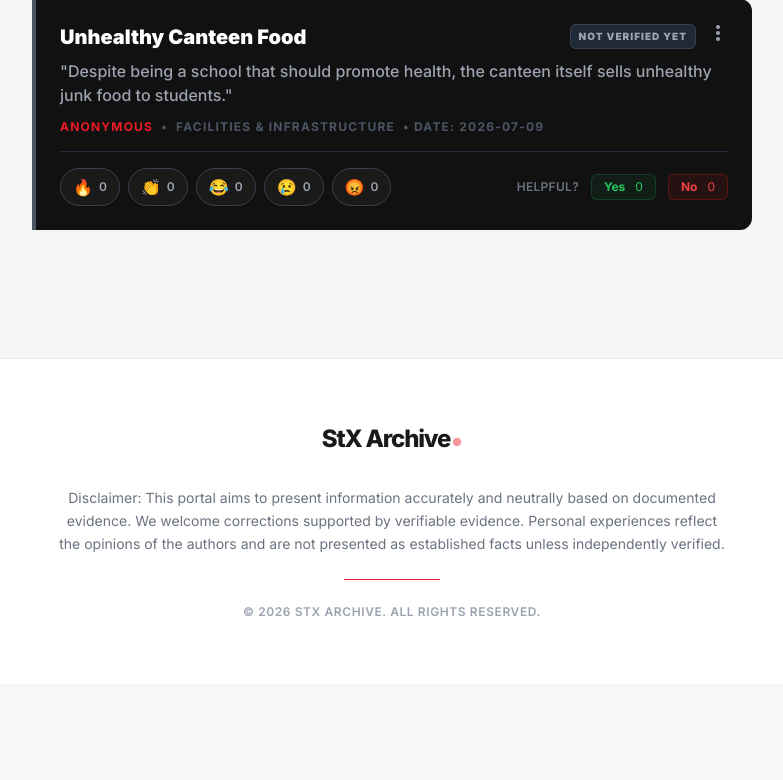
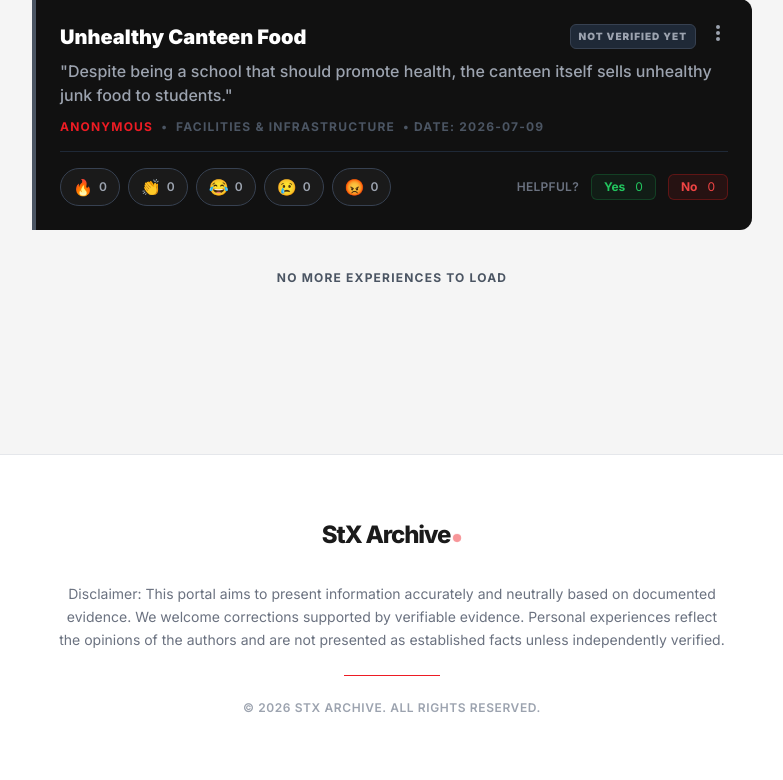
Before and after one commit to stxarchives/StX-Archives, a Flask app: page /experience in a window 1280 px wide. Shown: the part 2319-3099 px from the top of the page, without its empty margins (248-1031 px from the left). Before the commit the page ends 2935 px from the top, so only its background shows below. Run offline with Flask 3, Linux system fonts and the light colour scheme; some libraries are stand-ins or nearby versions.

Commit message:
Implement infinite scroll pagination for experiences

```diff
--- a/app.py
+++ b/app.py
@@ -783,7 +783,7 @@
             query = supabase.table('experiences').select('*')
             if category_filter:
                 query = query.eq('category', category_filter)
-            response = query.order('id', desc=True).execute()
+            response = query.order('id', desc=True).range(0, 9).execute()
             experiences = response.data
 
             # Process timestamps for rendering
@@ -802,14 +802,56 @@
                     exp['can_edit'] = False
         except Exception as e:
             print(f"Supabase error: {e}")
-            experiences = mock_experiences
+            experiences = []
     else:
+        experiences = mock_experiences
         if category_filter:
-            experiences = [e for e in mock_experiences if e.get('category') == category_filter]
-        else:
-            experiences = mock_experiences
+            experiences = [e for e in experiences if e['category'] == category_filter]
+        experiences = experiences[:10]
 
     return render_template('experience.html', experiences=experiences, current_category=category_filter, categories=CATEGORIES)
+
+@app.route('/api/experiences/page/<int:page_num>')
+def api_experiences_page(page_num):
+    limit = 10
+    start = (page_num - 1) * limit
+    end = start + limit - 1
+    category_filter = request.args.get('category')
+
+    experiences = []
+    if supabase:
+        try:
+            query = supabase.table('experiences').select('*')
+            if category_filter:
+                query = query.eq('category', category_filter)
+            response = query.order('id', desc=True).range(start, end).execute()
+            experiences = response.data
+
+            from datetime import datetime, timezone
+            for exp in experiences:
+                if exp.get('created_at'):
+                    try:
+                        dt = datetime.fromisoformat(exp['created_at'].replace('Z', '+00:00'))
+                        now = datetime.now(timezone.utc)
+                        diff = now - dt
+                        exp['can_edit'] = diff.total_seconds() <= 900
+                    except:
+                        exp['can_edit'] = False
+                else:
+                    exp['can_edit'] = False
+        except Exception as e:
+            print(f"Supabase error: {e}")
+    else:
+        all_exps = mock_experiences
+        if category_filter:
+            all_exps = [e for e in all_exps if e['category'] == category_filter]
+        experiences = all_exps[start:end+1]
+
+    html = ""
+    for exp in experiences:
+        html += render_template('partials/experience_card.html', exp=exp)
+
+    return jsonify({'html': html})
 
 @app.route('/edit_experience/<int:exp_id>', methods=['POST'])
 def edit_experience(exp_id):
--- a/templates/experience.html
+++ b/templates/experience.html
@@ -117,108 +117,74 @@
             {% endif %}
         </div>
 
-        <div class="space-y-6">
+        <div id="experiences-container" class="space-y-6">
             {% for exp in experiences %}
-            <div class="bg-[#111] border-l-4 {% if exp.is_verified %}border-green-500{% else %}border-gray-600{% endif %} p-6 rounded-r-xl relative">
-                <div class="absolute top-6 right-6 flex items-center space-x-3">
-                    {% if exp.is_verified %}
-                        <span class="inline-flex items-center px-2 py-1 rounded-md text-[10px] font-black uppercase tracking-widest bg-green-900/30 text-green-500 border border-green-800">
-                            <svg class="w-3 h-3 mr-1" fill="currentColor" viewBox="0 0 20 20"><path fill-rule="evenodd" d="M16.707 5.293a1 1 0 010 1.414l-8 8a1 1 0 01-1.414 0l-4-4a1 1 0 011.414-1.414L8 12.586l7.293-7.293a1 1 0 011.414 0z" clip-rule="evenodd"></path></svg>
-                            Verified
-                        </span>
-                    {% else %}
-                        <span class="inline-flex items-center px-2 py-1 rounded-md text-[10px] font-black uppercase tracking-widest bg-gray-800 text-gray-400 border border-gray-700">
-                            Not Verified Yet
-                        </span>
-                    {% endif %}
-
-                    <!-- 3-Dot Menu -->
-                    <div class="relative inline-block text-left">
-                        <button type="button" onclick="document.getElementById('menu-{{ exp.id }}').classList.toggle('hidden')" class="text-gray-400 hover:text-white focus:outline-none">
-                            <svg class="w-5 h-5" fill="currentColor" viewBox="0 0 20 20"><path d="M10 6a2 2 0 110-4 2 2 0 010 4zM10 12a2 2 0 110-4 2 2 0 010 4zM10 18a2 2 0 110-4 2 2 0 010 4z"></path></svg>
-                        </button>
-                        <div id="menu-{{ exp.id }}" class="hidden origin-top-right absolute right-0 mt-2 w-56 rounded-md shadow-lg bg-[#222] ring-1 ring-black ring-opacity-5 z-10 border border-gray-700 p-3">
-                            <h4 class="text-xs font-bold uppercase tracking-widest text-gray-400 mb-2 border-b border-gray-700 pb-2">Info</h4>
-                            <div class="text-xs text-gray-300 space-y-2 mb-3">
-                                <div><span class="font-bold text-gray-500">Posted:</span> {{ exp.created_at[:10] if exp.created_at else exp.date }}</div>
-                                <div><span class="font-bold text-gray-500">Edited:</span> {{ exp.edit_count if exp.edit_count else 0 }} times</div>
-                                {% if exp.last_edited_at %}
-                                <div><span class="font-bold text-gray-500">Last Edit:</span> {{ exp.last_edited_at[:16].replace('T', ' ') }}</div>
-                                {% endif %}
-                            </div>
-
-                            {% if session.get('user_logged_in') and session.get('user_email') == exp.email %}
-                                {% if exp.can_edit %}
-                                <button onclick="document.getElementById('edit-form-{{ exp.id }}').classList.toggle('hidden'); document.getElementById('menu-{{ exp.id }}').classList.add('hidden')" class="w-full text-left block px-2 py-2 text-sm font-bold text-white bg-airred hover:bg-airdarkred rounded transition-colors">
-                                    Edit Post
-                                </button>
-                                {% else %}
-                                <div class="text-xs text-gray-500 italic mt-2 border-t border-gray-700 pt-2">15-min edit window expired.</div>
-                                {% endif %}
-                            {% endif %}
-                        </div>
-                    </div>
-                </div>
-
-                <h3 class="text-xl font-black text-white mb-2 pr-32">{{ exp.title }}</h3>
-                <p class="text-gray-400 font-medium mb-3">"{{ exp.details }}"</p>
-
-                <div class="flex items-center text-xs text-gray-600 font-bold uppercase tracking-widest">
-                    <span class="text-airred mr-2">{{ "Anonymous" if exp.is_anonymous else exp.name }}</span>
-                    <span>•</span>
-                    <span class="ml-2">{{ exp.category }}</span>
-                    {% if exp.date %}
-                    <span class="ml-2">• Date: {{ exp.date }}</span>
-                    {% endif %}
-                </div>
-
-                <div class="mt-4 pt-4 border-t border-gray-800 flex flex-col sm:flex-row justify-between items-start sm:items-center gap-4">
-                    <div id="reactions-container-{{ exp.id }}" class="flex items-center gap-2 overflow-x-auto pb-2 sm:pb-0 w-full sm:w-auto">
-                        {% set reacted = session.get('reacted_exp_' ~ exp.id) %}
-                        {% for emoji, count in exp.reactions.items() %}
-                        <button id="btn-react-{{ exp.id }}-{{ loop.index }}" onclick="reactToExperience({{ exp.id }}, '{{ emoji }}')" class="flex items-center gap-1.5 px-3 py-1.5 rounded-full transition-colors border whitespace-nowrap {% if reacted == emoji %}bg-gray-200 dark:bg-[#333] border-gray-400 dark:border-gray-500 opacity-100{% elif reacted and reacted != True %}bg-[#1a1a1a] border-gray-700 opacity-50 hover:opacity-100{% else %}bg-[#1a1a1a] hover:bg-[#222] border-gray-700{% endif %}">
-                            <span class="text-base">{{ emoji }}</span>
-                            <span id="react-count-{{ exp.id }}-{{ emoji }}" class="text-xs font-semibold text-gray-400">{{ count }}</span>
-                        </button>
-                        {% endfor %}
-                    </div>
-
-                    <div class="flex items-center gap-3 shrink-0">
-                        {% set voted = session.get('voted_exp_' ~ exp.id) %}
-                        <span class="text-xs font-semibold text-gray-500 uppercase tracking-wide">Helpful?</span>
-                        <button id="btn-vote-yes-{{ exp.id }}" onclick="voteExperience({{ exp.id }}, 'yes')" class="flex items-center gap-1.5 px-3 py-1 rounded-md transition-colors border {% if voted == 'yes' %}bg-green-900/60 border-green-600 text-green-400 opacity-100{% elif voted == 'no' %}bg-[#1a1a1a] border-gray-700 text-gray-500 opacity-50 hover:opacity-100{% else %}bg-green-900/20 hover:bg-green-900/40 text-green-500 border-green-800/50{% endif %}">
-                            <span class="text-xs font-bold">Yes</span>
-                            <span id="vote-yes-{{ exp.id }}" class="text-xs ml-1">{{ exp.helpful_votes.yes }}</span>
-                        </button>
-                        <button id="btn-vote-no-{{ exp.id }}" onclick="voteExperience({{ exp.id }}, 'no')" class="flex items-center gap-1.5 px-3 py-1 rounded-md transition-colors border {% if voted == 'no' %}bg-red-900/60 border-red-600 text-red-400 opacity-100{% elif voted == 'yes' %}bg-[#1a1a1a] border-gray-700 text-gray-500 opacity-50 hover:opacity-100{% else %}bg-red-900/20 hover:bg-red-900/40 text-red-500 border-red-800/50{% endif %}">
-                            <span class="text-xs font-bold">No</span>
-                            <span id="vote-no-{{ exp.id }}" class="text-xs ml-1">{{ exp.helpful_votes.no }}</span>
-                        </button>
-                    </div>
-                </div>
-
-                <!-- Hidden Edit Form -->
-                <div id="edit-form-{{ exp.id }}" class="hidden mt-6 pt-6 border-t border-gray-800">
-                    <form action="{{ url_for('edit_experience', exp_id=exp.id) }}" method="POST">
-                        <label class="block text-xs font-bold uppercase tracking-widest text-gray-400 mb-2">Edit Details</label>
-                        <textarea rows="4" name="details" required class="w-full bg-[#151515] border border-gray-700 text-white rounded-xl focus:ring-airred focus:border-airred block p-4 transition-colors font-medium resize-none shadow-inner mb-4">{{ exp.details }}</textarea>
-                        <div class="flex justify-end space-x-3">
-                            <button type="button" onclick="document.getElementById('edit-form-{{ exp.id }}').classList.add('hidden')" class="px-4 py-2 text-sm font-bold uppercase tracking-widest text-gray-400 hover:text-white transition-colors">Cancel</button>
-                            <button type="submit" class="px-6 py-2 bg-airred hover:bg-airdarkred text-white text-sm font-bold uppercase tracking-widest rounded-lg shadow-lg transition-all">Save Changes</button>
-                        </div>
-                    </form>
-                </div>
-            </div>
+                {% include 'partials/experience_card.html' %}
             {% endfor %}
 
             {% if not experiences %}
             <div class="text-center text-gray-500 py-10 font-bold uppercase tracking-widest">No submissions</div>
             {% endif %}
         </div>
+
+        <!-- Infinite Scroll Loading Spinner -->
+        <div id="loading-spinner" class="hidden text-center py-8">
+            <svg class="animate-spin h-8 w-8 text-airred mx-auto" xmlns="http://www.w3.org/2000/svg" fill="none" viewBox="0 0 24 24">
+                <circle class="opacity-25" cx="12" cy="12" r="10" stroke="currentColor" stroke-width="4"></circle>
+                <path class="opacity-75" fill="currentColor" d="M4 12a8 8 0 018-8V0C5.373 0 0 5.373 0 12h4zm2 5.291A7.962 7.962 0 014 12H0c0 3.042 1.135 5.824 3 7.938l3-2.647z"></path>
+            </svg>
+        </div>
+
+        <div id="end-message" class="hidden text-center text-gray-600 py-10 font-bold uppercase tracking-widest text-xs">
+            No more experiences to load
+        </div>
     </div>
 </div>
 
 <script>
+    // Infinite Scroll Logic
+    let currentPage = 1;
+    let loading = false;
+    let hasMore = true;
+    const currentCategory = new URLSearchParams(window.location.search).get('category') || '';
+
+    const observer = new IntersectionObserver((entries) => {
+        if (entries[0].isIntersecting && !loading && hasMore) {
+            loadMoreExperiences();
+        }
+    }, { rootMargin: '100px' });
+
+    // Target a dummy element at the bottom to trigger load
+    const sentinel = document.createElement('div');
+    document.getElementById('experiences-container').parentNode.insertBefore(sentinel, document.getElementById('loading-spinner'));
+    observer.observe(sentinel);
+
+    function loadMoreExperiences() {
+        loading = true;
+        document.getElementById('loading-spinner').classList.remove('hidden');
+
+        fetch(`/api/experiences/page/${currentPage + 1}?category=${currentCategory}`)
+            .then(res => res.json())
+            .then(data => {
+                document.getElementById('loading-spinner').classList.add('hidden');
+                if (data.html.trim() === '') {
+                    hasMore = false;
+                    document.getElementById('end-message').classList.remove('hidden');
+                    observer.disconnect();
+                } else {
+                    document.getElementById('experiences-container').insertAdjacentHTML('beforeend', data.html);
+                    currentPage++;
+                    loading = false;
+                }
+            })
+            .catch(err => {
+                console.error("Error loading experiences:", err);
+                loading = false;
+                document.getElementById('loading-spinner').classList.add('hidden');
+            });
+    }
+
+    // Reaction Logic
     function reactToExperience(expId, emoji) {
         fetch(`/api/experience/${expId}/react`, {
             method: 'POST',
--- /dev/null
+++ b/templates/partials/experience_card.html
@@ -0,0 +1,90 @@
+<div class="bg-[#111] border-l-4 {% if exp.is_verified %}border-green-500{% else %}border-gray-600{% endif %} p-6 rounded-r-xl relative">
+    <div class="absolute top-6 right-6 flex items-center space-x-3">
+        {% if exp.is_verified %}
+            <span class="inline-flex items-center px-2 py-1 rounded-md text-[10px] font-black uppercase tracking-widest bg-green-900/30 text-green-500 border border-green-800">
+                <svg class="w-3 h-3 mr-1" fill="currentColor" viewBox="0 0 20 20"><path fill-rule="evenodd" d="M16.707 5.293a1 1 0 010 1.414l-8 8a1 1 0 01-1.414 0l-4-4a1 1 0 011.414-1.414L8 12.586l7.293-7.293a1 1 0 011.414 0z" clip-rule="evenodd"></path></svg>
+                Verified
+            </span>
+        {% else %}
+            <span class="inline-flex items-center px-2 py-1 rounded-md text-[10px] font-black uppercase tracking-widest bg-gray-800 text-gray-400 border border-gray-700">
+                Not Verified Yet
+            </span>
+        {% endif %}
+
+        <!-- 3-Dot Menu -->
+        <div class="relative inline-block text-left">
+            <button type="button" onclick="document.getElementById('menu-{{ exp.id }}').classList.toggle('hidden')" class="text-gray-400 hover:text-white focus:outline-none">
+                <svg class="w-5 h-5" fill="currentColor" viewBox="0 0 20 20"><path d="M10 6a2 2 0 110-4 2 2 0 010 4zM10 12a2 2 0 110-4 2 2 0 010 4zM10 18a2 2 0 110-4 2 2 0 010 4z"></path></svg>
+            </button>
+            <div id="menu-{{ exp.id }}" class="hidden origin-top-right absolute right-0 mt-2 w-56 rounded-md shadow-lg bg-[#222] ring-1 ring-black ring-opacity-5 z-10 border border-gray-700 p-3">
+                <h4 class="text-xs font-bold uppercase tracking-widest text-gray-400 mb-2 border-b border-gray-700 pb-2">Info</h4>
+                <div class="text-xs text-gray-300 space-y-2 mb-3">
+                    <div><span class="font-bold text-gray-500">Posted:</span> {{ exp.created_at[:10] if exp.created_at else exp.date }}</div>
+                    <div><span class="font-bold text-gray-500">Edited:</span> {{ exp.edit_count if exp.edit_count else 0 }} times</div>
+                    {% if exp.last_edited_at %}
+                    <div><span class="font-bold text-gray-500">Last Edit:</span> {{ exp.last_edited_at[:16].replace('T', ' ') }}</div>
+                    {% endif %}
+                </div>
+
+                {% if session.get('user_logged_in') and session.get('user_email') == exp.email %}
+                    {% if exp.can_edit %}
+                    <button onclick="document.getElementById('edit-form-{{ exp.id }}').classList.toggle('hidden'); document.getElementById('menu-{{ exp.id }}').classList.add('hidden')" class="w-full text-left block px-2 py-2 text-sm font-bold text-white bg-airred hover:bg-airdarkred rounded transition-colors">
+                        Edit Post
+                    </button>
+                    {% else %}
+                    <div class="text-xs text-gray-500 italic mt-2 border-t border-gray-700 pt-2">15-min edit window expired.</div>
+                    {% endif %}
+                {% endif %}
+            </div>
+        </div>
+    </div>
+
+    <h3 class="text-xl font-black text-white mb-2 pr-32">{{ exp.title }}</h3>
+    <p class="text-gray-400 font-medium mb-3">"{{ exp.details }}"</p>
+
+    <div class="flex items-center text-xs text-gray-600 font-bold uppercase tracking-widest">
+        <span class="text-airred mr-2">{{ "Anonymous" if exp.is_anonymous else exp.name }}</span>
+        <span>•</span>
+        <span class="ml-2">{{ exp.category }}</span>
+        {% if exp.date %}
+        <span class="ml-2">• Date: {{ exp.date }}</span>
+        {% endif %}
+    </div>
+
+    <div class="mt-4 pt-4 border-t border-gray-800 flex flex-col sm:flex-row justify-between items-start sm:items-center gap-4">
+        <div id="reactions-container-{{ exp.id }}" class="flex items-center gap-2 overflow-x-auto pb-2 sm:pb-0 w-full sm:w-auto">
+            {% set reacted = session.get('reacted_exp_' ~ exp.id) %}
+            {% for emoji, count in exp.reactions.items() %}
+            <button id="btn-react-{{ exp.id }}-{{ loop.index }}" onclick="reactToExperience({{ exp.id }}, '{{ emoji }}')" class="flex items-center gap-1.5 px-3 py-1.5 rounded-full transition-colors border whitespace-nowrap {% if reacted == emoji %}bg-gray-200 dark:bg-[#333] border-gray-400 dark:border-gray-500 opacity-100{% elif reacted and reacted != True %}bg-[#1a1a1a] border-gray-700 opacity-50 hover:opacity-100{% else %}bg-[#1a1a1a] hover:bg-[#222] border-gray-700{% endif %}">
+                <span class="text-base">{{ emoji }}</span>
+                <span id="react-count-{{ exp.id }}-{{ emoji }}" class="text-xs font-semibold text-gray-400">{{ count }}</span>
+            </button>
+            {% endfor %}
+        </div>
+
+        <div class="flex items-center gap-3 shrink-0">
+            {% set voted = session.get('voted_exp_' ~ exp.id) %}
+            <span class="text-xs font-semibold text-gray-500 uppercase tracking-wide">Helpful?</span>
+            <button id="btn-vote-yes-{{ exp.id }}" onclick="voteExperience({{ exp.id }}, 'yes')" class="flex items-center gap-1.5 px-3 py-1 rounded-md transition-colors border {% if voted == 'yes' %}bg-green-900/60 border-green-600 text-green-400 opacity-100{% elif voted == 'no' %}bg-[#1a1a1a] border-gray-700 text-gray-500 opacity-50 hover:opacity-100{% else %}bg-green-900/20 hover:bg-green-900/40 text-green-500 border-green-800/50{% endif %}">
+                <span class="text-xs font-bold">Yes</span>
+                <span id="vote-yes-{{ exp.id }}" class="text-xs ml-1">{{ exp.helpful_votes.yes }}</span>
+            </button>
+            <button id="btn-vote-no-{{ exp.id }}" onclick="voteExperience({{ exp.id }}, 'no')" class="flex items-center gap-1.5 px-3 py-1 rounded-md transition-colors border {% if voted == 'no' %}bg-red-900/60 border-red-600 text-red-400 opacity-100{% elif voted == 'yes' %}bg-[#1a1a1a] border-gray-700 text-gray-500 opacity-50 hover:opacity-100{% else %}bg-red-900/20 hover:bg-red-900/40 text-red-500 border-red-800/50{% endif %}">
+                <span class="text-xs font-bold">No</span>
+                <span id="vote-no-{{ exp.id }}" class="text-xs ml-1">{{ exp.helpful_votes.no }}</span>
+            </button>
+        </div>
+    </div>
+
+    <!-- Hidden Edit Form -->
+    <div id="edit-form-{{ exp.id }}" class="hidden mt-6 pt-6 border-t border-gray-800">
+        <form action="{{ url_for('edit_experience', exp_id=exp.id) }}" method="POST">
+            <label class="block text-xs font-bold uppercase tracking-widest text-gray-400 mb-2">Edit Details</label>
+            <textarea rows="4" name="details" required class="w-full bg-[#151515] border border-gray-700 text-white rounded-xl focus:ring-airred focus:border-airred block p-4 transition-colors font-medium resize-none shadow-inner mb-4">{{ exp.details }}</textarea>
+            <div class="flex justify-end space-x-3">
+                <button type="button" onclick="document.getElementById('edit-form-{{ exp.id }}').classList.add('hidden')" class="px-4 py-2 text-sm font-bold uppercase tracking-widest text-gray-400 hover:text-white transition-colors">Cancel</button>
+                <button type="submit" class="px-6 py-2 bg-airred hover:bg-airdarkred text-white text-sm font-bold uppercase tracking-widest rounded-lg shadow-lg transition-all">Save Changes</button>
+            </div>
+        </form>
+    </div>
+</div>
```
